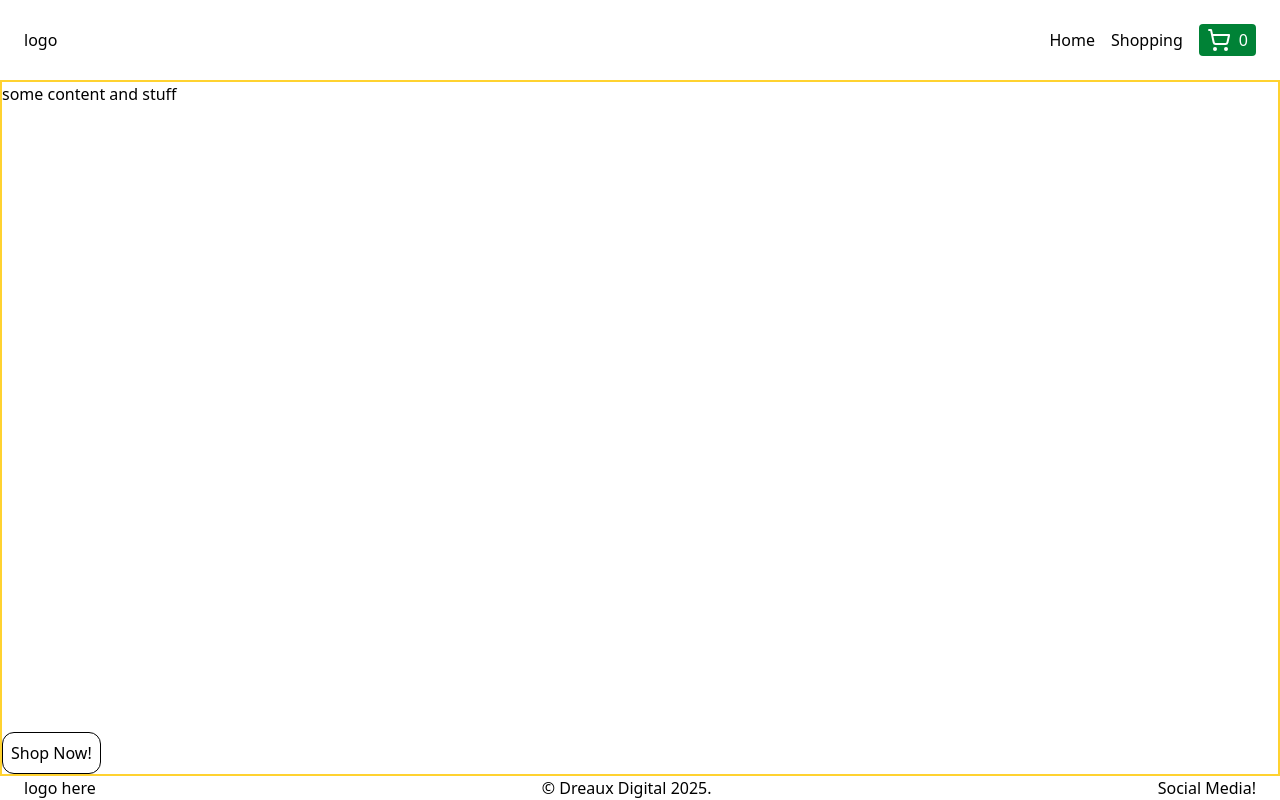
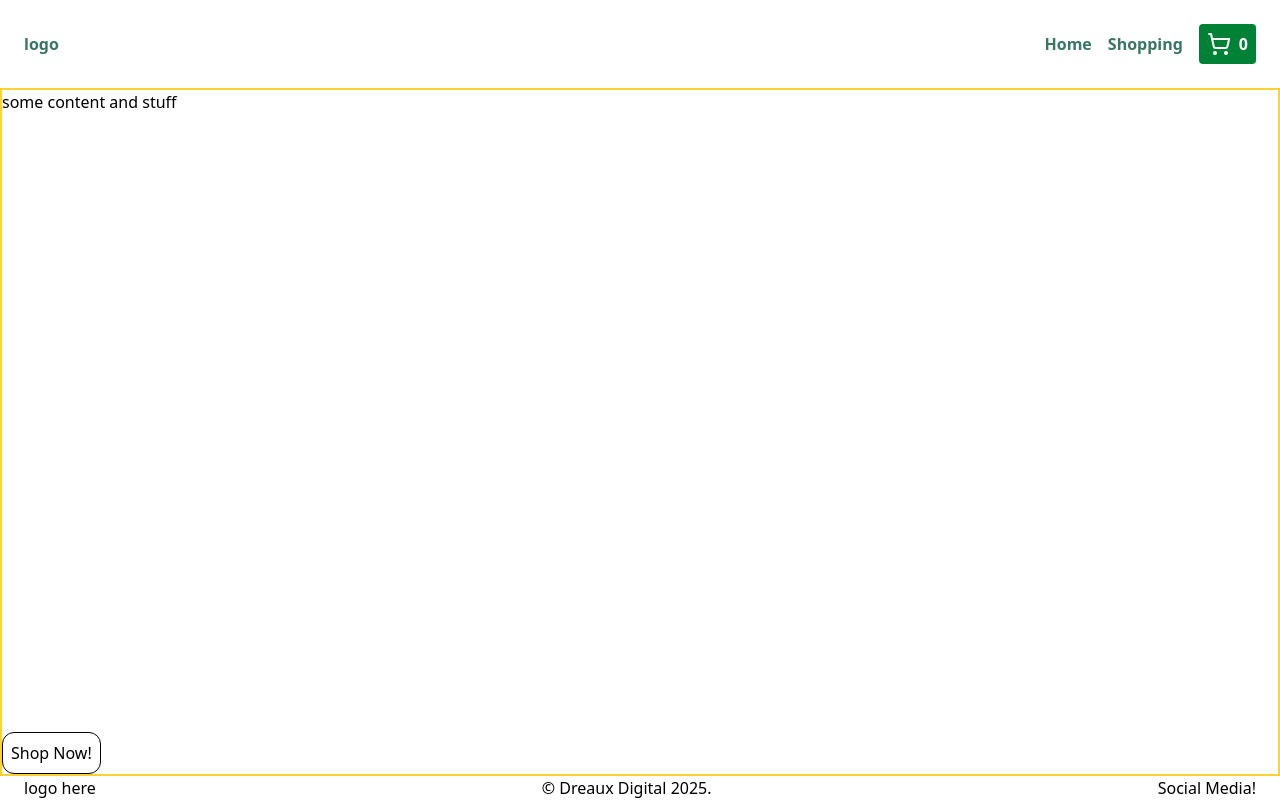
Before and after one commit to adrianc1/shopping-page, a React (Vite) app: page / in a window 1280 px wide. Built offline with nearby package versions, Linux system fonts and the light colour scheme.

Commit message:
created links to home and shopping. Created tailwind component classes for primary text

```diff
--- a/src/components/Navbar.jsx
+++ b/src/components/Navbar.jsx
@@ -1,12 +1,17 @@
 import ViewCartBtn from './ViewCartBtn';
+import { Link } from 'react-router-dom';
 
 const Navbar = () => {
 	return (
-		<nav className="flex w-full items-center justify-between px-6 py-6">
+		<nav className="flex w-full items-center justify-between px-6 py-6 text-primary font-bold">
 			<span>logo</span>
 			<ul className="flex gap-4 items-center justify-center">
-				<li>Home</li>
-				<li>Shopping</li>
+				<Link to="/">
+					<li>Home</li>
+				</Link>
+				<Link to="shop">
+					<li>Shopping</li>
+				</Link>
 				<ViewCartBtn />
 			</ul>
 		</nav>
--- a/src/components/ViewCartBtn.jsx
+++ b/src/components/ViewCartBtn.jsx
@@ -5,7 +5,7 @@ const ViewCartBtn = () => {
 	return (
 		<Link
 			to="cart"
-			className="flex gap-2 px-2 py-1 text-white bg-green-700 rounded hover:bg-green-800 transition"
+			className="flex gap-2 px-2 py-2 text-white bg-green-700 rounded hover:bg-green-800 transition"
 		>
 			<ShoppingCart />
 			<span>0</span>
--- a/src/index.css
+++ b/src/index.css
@@ -1,7 +1,18 @@
 @import 'tailwindcss';
-
 html,
 body,
 #root {
 	height: 100%;
 }
+
+:root {
+	--primary-color: #377764;
+	--secondary-color: #6b7280;
+}
+
+.text-primary {
+	color: var(--primary-color);
+}
+.text-secondary {
+	color: var(--secondary-color);
+}
```
